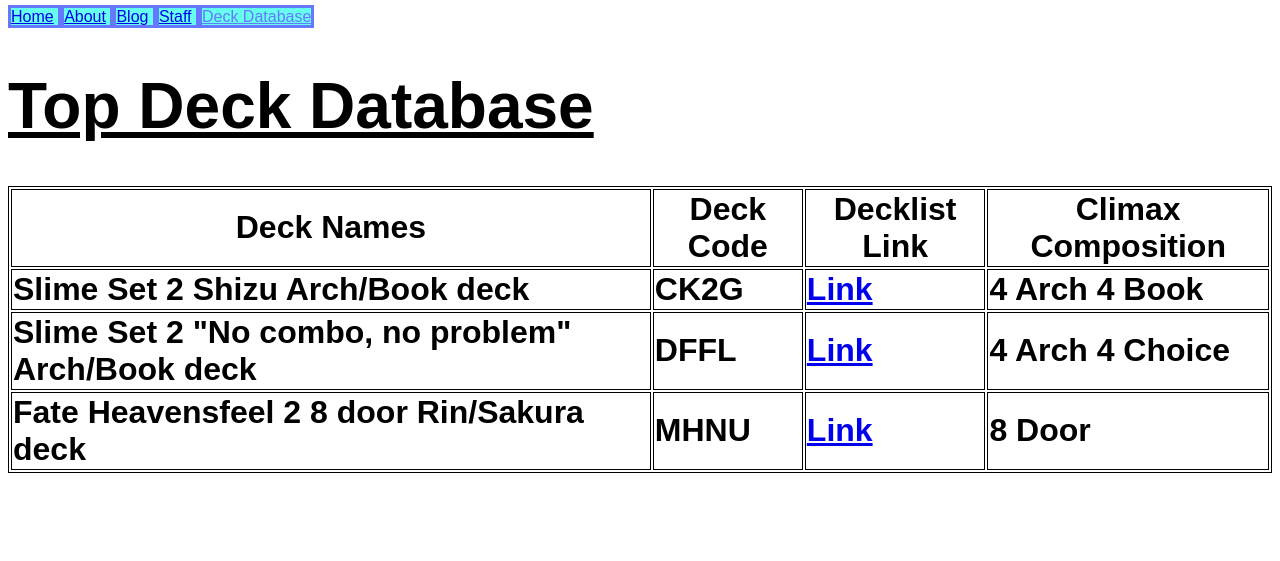
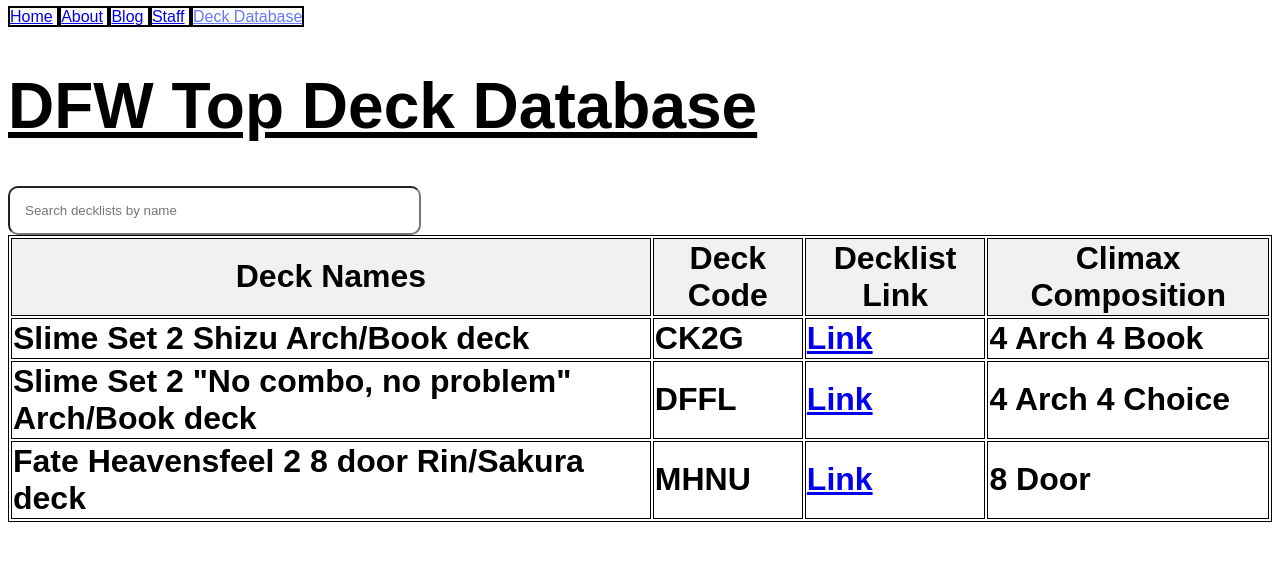
Before and after one commit to cardthrower/cardthrower.github.io, a Jekyll site: the page built from deck.html, in a window 1280 px wide. Shown: the top 561 px of the page. Built offline with Jekyll 4.4.1, drawn with Linux system fonts in a browser that asks for light colours.

Commit message:
Added searchbar functionality to database

```diff
--- a/_sass/deck.scss
+++ b/_sass/deck.scss
@@ -4,3 +4,27 @@
 .deckheader{
   text-decoration: underline;
 }
+
+#searchbar{
+  margine-left:15%;
+  padding:15px;
+  border-radius: 10px;
+}
+
+input[type=text]{
+  width:30%;
+  -webkit-transition: width 0.15s ease-in-out;
+  transition: width 0.15s ease-in-out;
+}
+
+input[type=text]:focus {
+  width: 70%
+}
+#deckTable tr.header, #deckTable tr:hover {
+  /* Add a grey background color to the table header and on hover */
+  background-color: #f1f1f1;
+}
+
+tr {
+  border-radius: 10px;
+}
--- a/_sass/main.scss
+++ b/_sass/main.scss
@@ -3,6 +3,5 @@
   }
 .navitem {
   display: inline;
-  border:3px solid #6678ff;
-  background-color: #66ffed;
+  border:2px solid black;
 }
--- a/deck.html
+++ b/deck.html
@@ -2,16 +2,19 @@
 layout: default
 title: Top Decks
 ---
-<div class="deckheader"><h1>Top Deck Database</h1></div>
+<div class="deckheader"><h1> DFW Top Deck Database</h1></div>
 
-<table>
-  <tr>
+
+<input id="searchbar" onkeyup="search_deck()" type="text"
+        name="search" placeholder="Search decklists by name">
+<table id="deckTable">
+  <tr class="header">
     <th> Deck Names </th>
     <th> Deck Code </th>
     <th> Decklist Link </th>
     <th> Climax Composition </th>
   {% for deck in site.data.decks.decks %}
-    <tr>
+    <tr class="decklisting">
       <td>{{ deck.name }}</td>
       {% for link in deck.links %}
       <!-- this is the html line for getting game links -->
```
Also changed, not shown: other parts of deck.html (+25 -0 lines), 5 other files.
